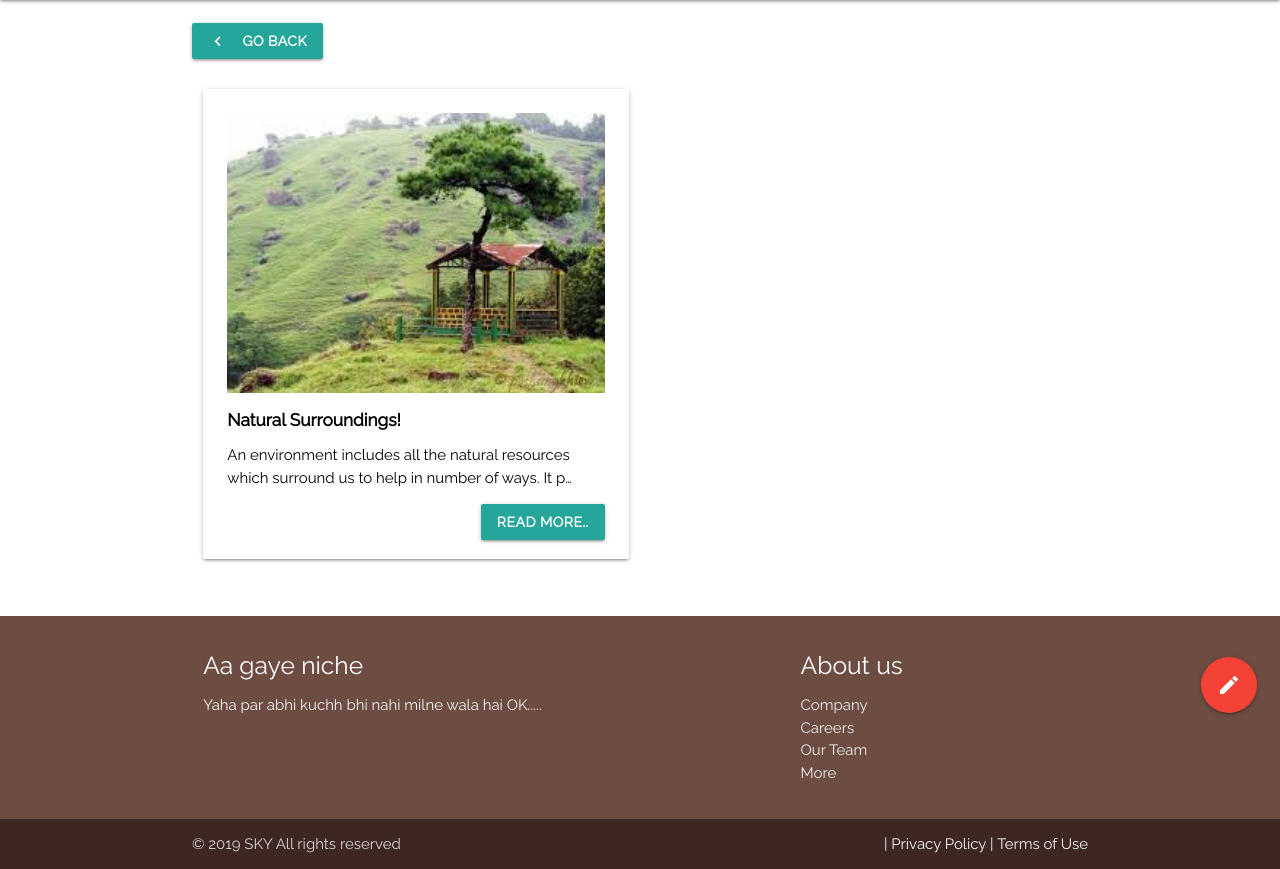
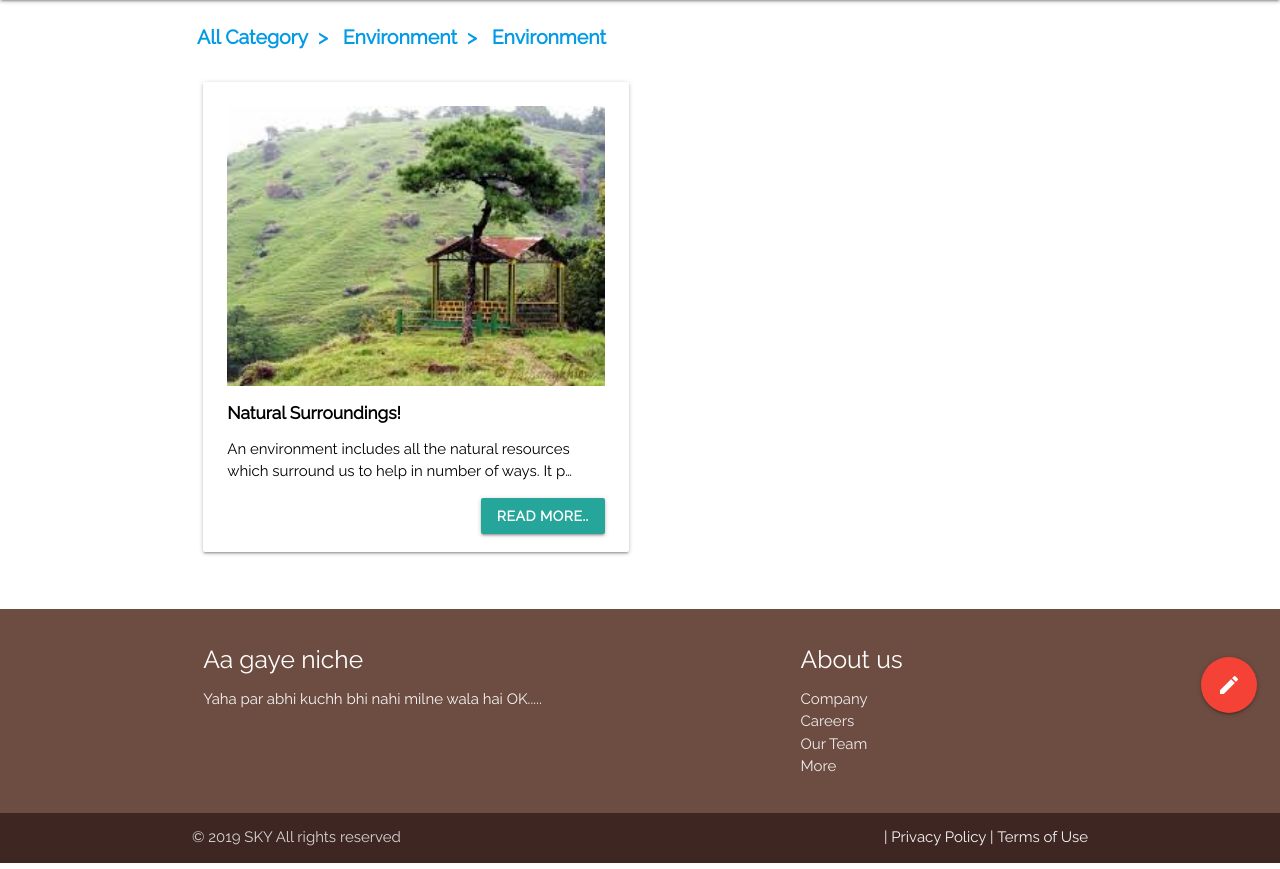
Before and after one commit to nsky80/editorial, a Django app: a page that uses mysite/main/templates/main/essays.html in a window 1280 px wide. Shown: the part 64-933 px from the top of the page. Run offline with Django 3.2, Linux system fonts and the light colour scheme; data comes from the database, SQL or seed files in the repository; both versions use the stored data as it was after the commit; some libraries are stand-ins or nearby versions.

Commit message:
Adding Breadcrumbs in pages

```diff
--- a/mysite/main/templates/main/essays.html
+++ b/mysite/main/templates/main/essays.html
@@ -1,14 +1,21 @@
 {% extends 'main/header.html' %}
-{% block title %}{{series_title}}{% endblock %}
+{% block title %}{{series.series_title}}{% endblock %}
 <!-- This redirected from series -->
 {% block content %}
 
 <div class="container style="max-width:1500px; min-height:100%">
     <br>
-    <a href="javascript:history.go(-1);" class="waves-effect waves-yellow btn">
-            <i class="material-icons left">chevron_left</i>
-            <b>Go Back</b>
-    </a><br>
+
+    <!-- <nav class="brown darken-1"> -->
+            <!-- <div class="nav-wrapper"> -->
+              <div class="col s12" style="font-size: 130%;">
+                <a href="javascript:history.go(-2);" class="tooltipped" data-position="bottom" data-tooltip="Go to Categories">&nbsp;<b>All Category&nbsp; ></b></a>
+                <a href="javascript:history.go(-1);" class="tooltipped" data-position="bottom" data-tooltip="Go to {{series.category_title}} Category"><b>&nbsp;&nbsp;{{series.category_title}}&nbsp; ></b></a>
+                <a href="javascript:history.go(0);" class="tooltipped" data-position="bottom" data-tooltip="Continue to {{series.series_title}}"><b>&nbsp;&nbsp;{{series.series_title}}</b></a>
+              </div>
+            <!-- </div> -->
+    <!-- </nav> -->
+
     <div class="row">
         {% for es in essays %}
         <!-- size 6 on a large screen, 12 on a small, 6 on a med -->
@@ -23,7 +30,7 @@
                             <p>{{es.essay_content | truncatechars_html:100|safe}}</p>
                         </div>
                         <div class="card-action right-align">
-                            <a href="{{es.essay_slug}}" class="waves-effect waves-light btn" style="color: white; background-color:light blue"><b>Read More..</b></a>
+                            <a href="{{es.essay_slug}}" class="waves-effect waves-yellow btn tooltipped btn" data-position="bottom" data-tooltip="Continue Reading" style="color: white; background-color:light blue"><b>Read More..</b></a>
                         </div>
                     </div>
                 </a>
--- a/mysite/main/templates/main/header_form.html
+++ b/mysite/main/templates/main/header_form.html
@@ -15,7 +15,7 @@
 
     <!-- Fonts and Material Icons -->
     <link rel="stylesheet" href="https://fonts.googleapis.com/css?family=Raleway">
-    <style>body,h1,h2,h3,h4,h5 {font-family: "Raleway", sans-serif}</style>
+
     <style type="text/css">
                     .slides,
                 .slides p {
--- a/mysite/main/views.py
+++ b/mysite/main/views.py
@@ -11,27 +11,31 @@ def single_slug(request, single_slug):
 	categories = [c.category_slug for c in EssayCategory.objects.all()]
 	if single_slug in categories:
 		matching_series = EssaySeries.objects.filter(category_title__category_slug=single_slug)
+		this_category = EssayCategory.objects.get(category_slug=single_slug)
 		return render(request=request,
 						template_name="main/series.html",
-						context={"series":matching_series.all(), "category_title": " ".join(single_slug.split("-")).title()}
+						context={"series":matching_series.all(), "category": this_category}
 						)
 	# now searching url in series
 	series = [s.series_slug for s in EssaySeries.objects.all()]
 	if single_slug in series:
 		matching_essay = Essay.objects.filter(series_title__series_slug=single_slug)
+		# for navbar
+		this_series = EssaySeries.objects.get(series_slug=single_slug)
 		return render(request=request,
 					  template_name='main/essays.html',
-					  context={"essays": matching_essay.all(), "series_title": " ".join(single_slug.split("-")).title()}
+					  context={"essays": matching_essay.all(), "series": this_series}
 					  )
 
 	# Now we are going to main content
 	essays = [e.essay_slug for e in Essay.objects.all()]
 	if single_slug in essays:
 		this_essay = Essay.objects.get(essay_slug=single_slug)
-
+		this_series = EssaySeries.objects.get(series_title=this_essay.series_title)
+		this_category = EssayCategory.objects.get(category_title=this_series.category_title)
 		return render(request = request,
 						template_name='main/essay.html',
-						context = {"essay":this_essay})
+						context = {"essay":this_essay, "category": this_category.category_title})
 
 	# If slug doesn't exist anywhere then
 	messages.warning(request, "Kaha Chal Diye Guru!!????")
```
Also changed, not shown: mysite/main/templates/main/essay.html (+15 -1 lines), mysite/main/templates/main/home.html (+7 -1 lines), mysite/main/templates/main/series.html (+10 -5 lines), mysite/db.sqlite3.
